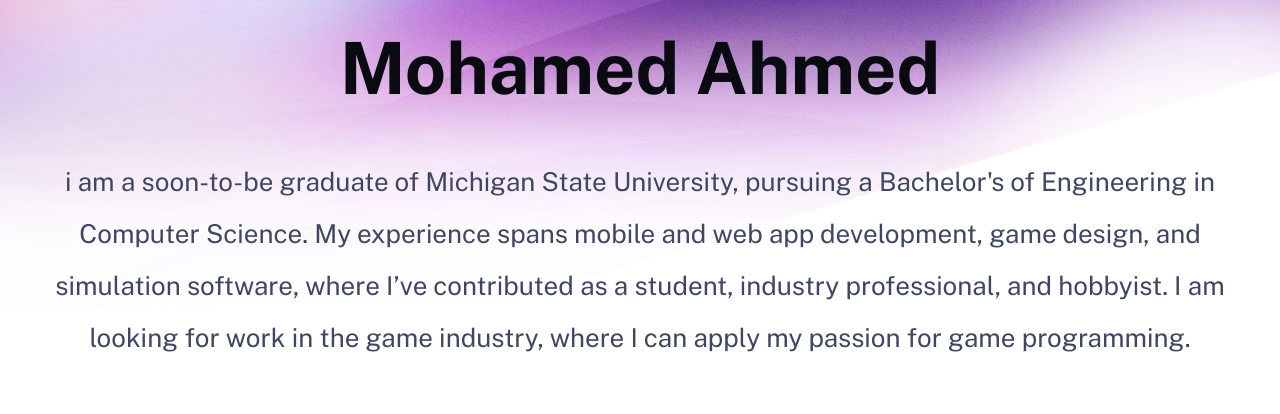
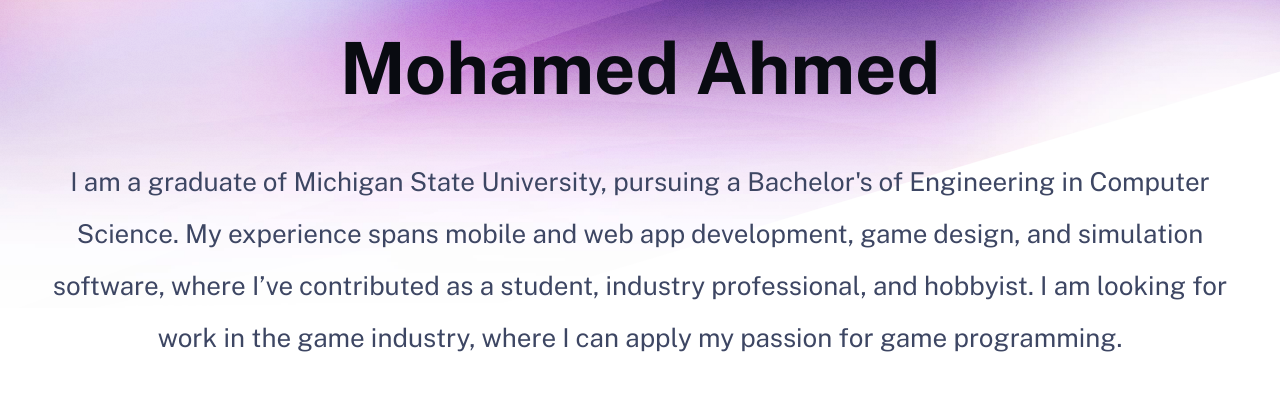
Before and after one commit to GizmoAhmed/gizmoahmed.github.io, an Astro site: page / in a window 1280 px wide. Shown: the part 119-533 px from the top of the page. Built offline with nearby package versions, Linux system fonts and the light colour scheme; Astro itself is replaced by a stand-in of ours.

Commit message:
check 2 / deploy 12

```diff
--- a/src/pages/index.astro
+++ b/src/pages/index.astro
@@ -27,7 +27,7 @@
                 <Hero
                     title="Mohamed Ahmed"
                     subtitle=""
-                    tagline={`i am a soon-to-be graduate of Michigan State University, pursuing a Bachelor's of Engineering in Computer Science. My experience spans mobile and web app development, game design, and simulation software, where I’ve contributed as a student, industry professional, and hobbyist. I am looking for work in the game industry, where I can apply my passion for game programming.`}
+                    tagline={`I am a graduate of Michigan State University, pursuing a Bachelor's of Engineering in Computer Science. My experience spans mobile and web app development, game design, and simulation software, where I’ve contributed as a student, industry professional, and hobbyist. I am looking for work in the game industry, where I can apply my passion for game programming.`}
                     align="center"
                 />
 
```
